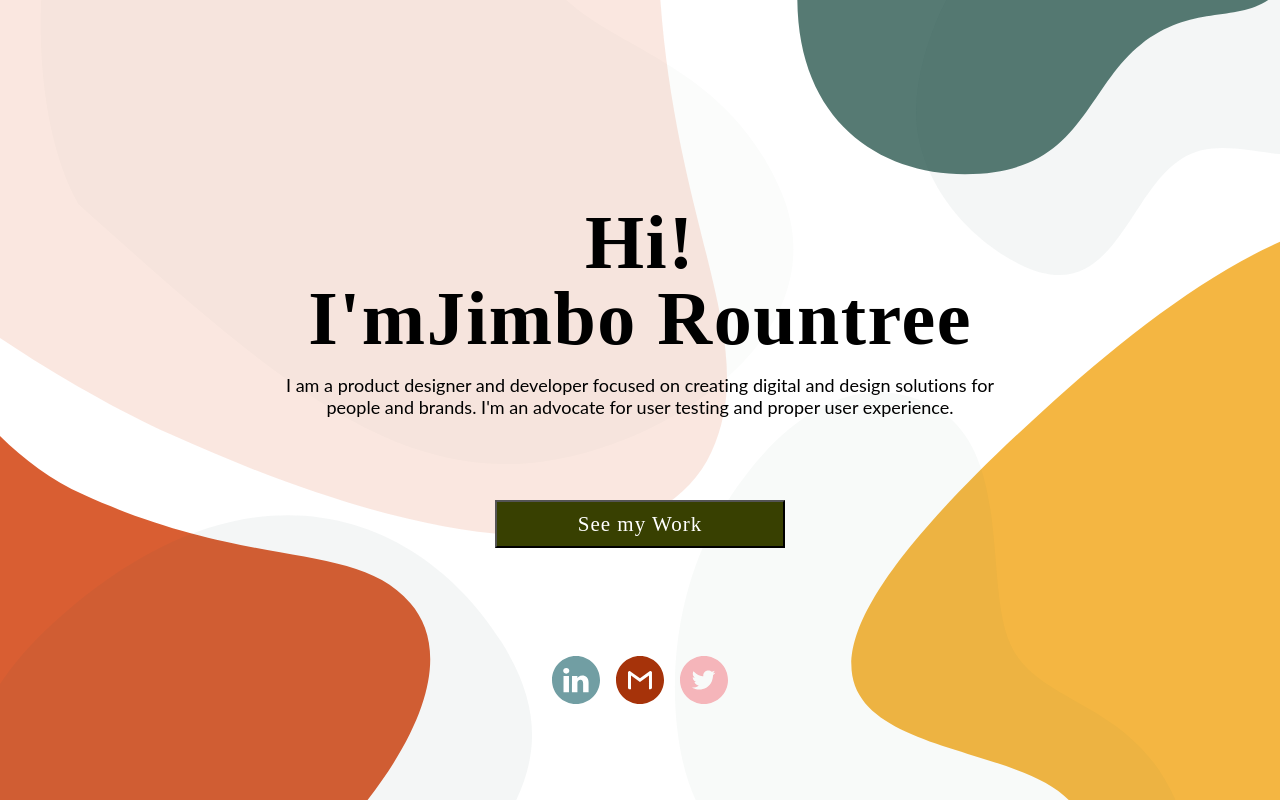
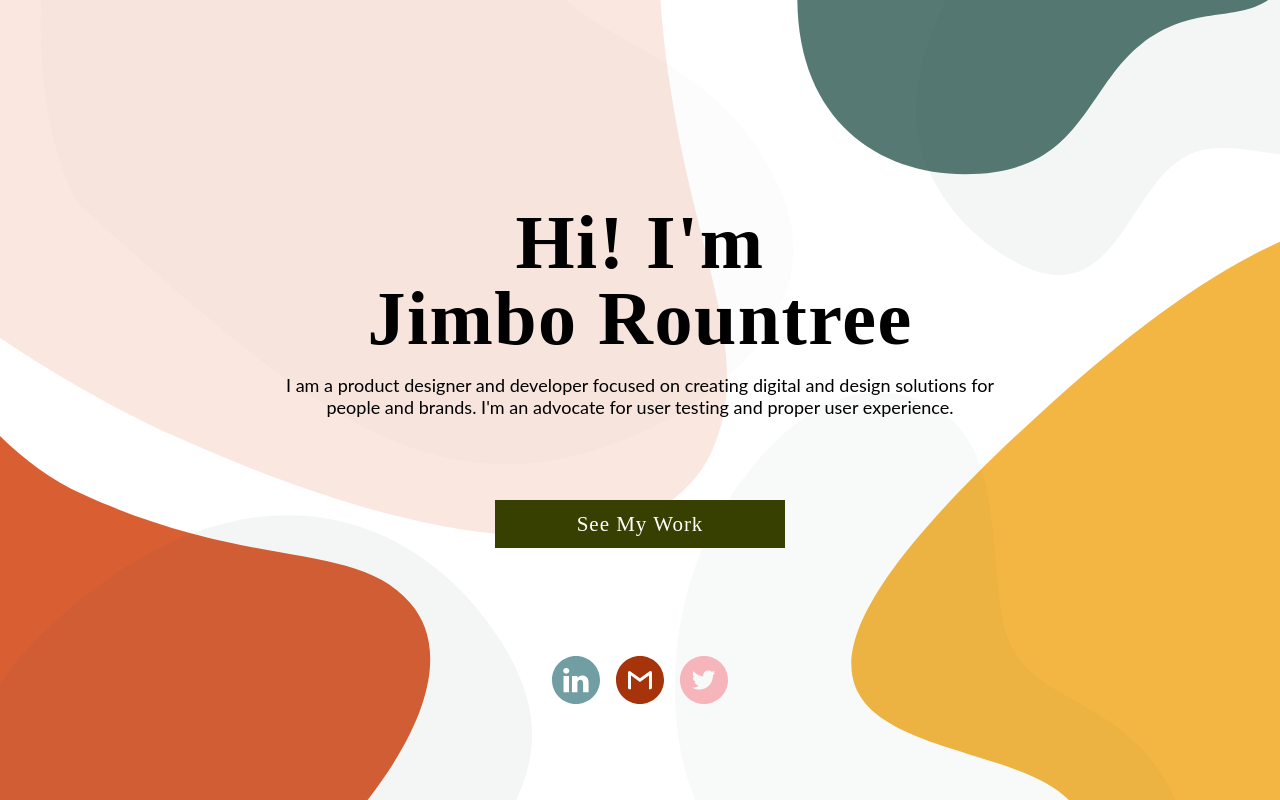
Before and after one commit to jamesdrountree/Portfolio, an Angular app: page / in a window 1280 px wide. Built offline with nearby package versions, Linux system fonts and the light colour scheme; a web font is replaced by a local one.

Commit message:
update added pdf

```diff
--- a/src/app/app.component.html
+++ b/src/app/app.component.html
@@ -2,11 +2,11 @@
   <main class="main-content">
     <div class="content">
       <div class="main-copy">
-        <h1>Hi! I'm<span class="no-break">Jimbo Rountree</span></h1>
+        <h1>Hi! I'm <span class="no-break">Jimbo Rountree</span></h1>
         <p>I am a product designer and developer focused on creating digital
           and design solutions for people and brands. I'm an advocate for user
           testing and proper user experience.</p>
-          <button>See my Work</button>
+          <a class="button" href="./assets/JamesRountreePortfolio.pdf" target="_blank">See My Work</a>
         </div>
         <div class="icon">
           <a class="icon-linkedin" href="https://www.linkedin.com/in/james-rountree/" target="_blank"><img src="./assets/LinkedIn.svg"/></a>
--- a/src/app/app.component.scss
+++ b/src/app/app.component.scss
@@ -68,12 +68,16 @@ p {
         font-size: 12px;
     }
 }
-button {
+.button {
     background-color: #384001;
     color: white;
     cursor: pointer;
+    display: flex;
+    justify-content: center;
+    align-items: center;
     height:48px;
     letter-spacing: 1px;
+    text-decoration: none;
     outline: none;
     margin: 64px 0 0 0;
     width: 290px;
```
Also changed, not shown: 1 other file (tests, documents, lock files or other folders).
